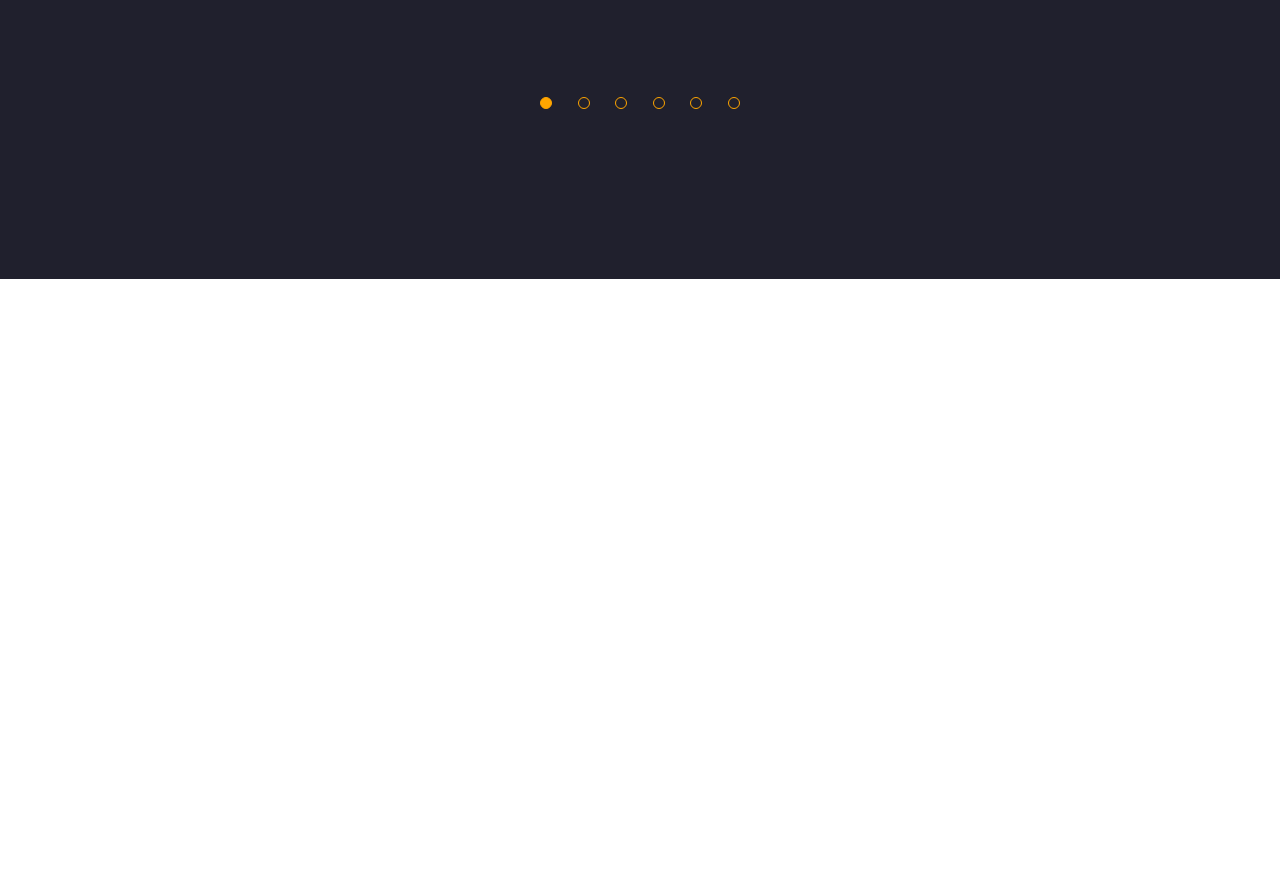
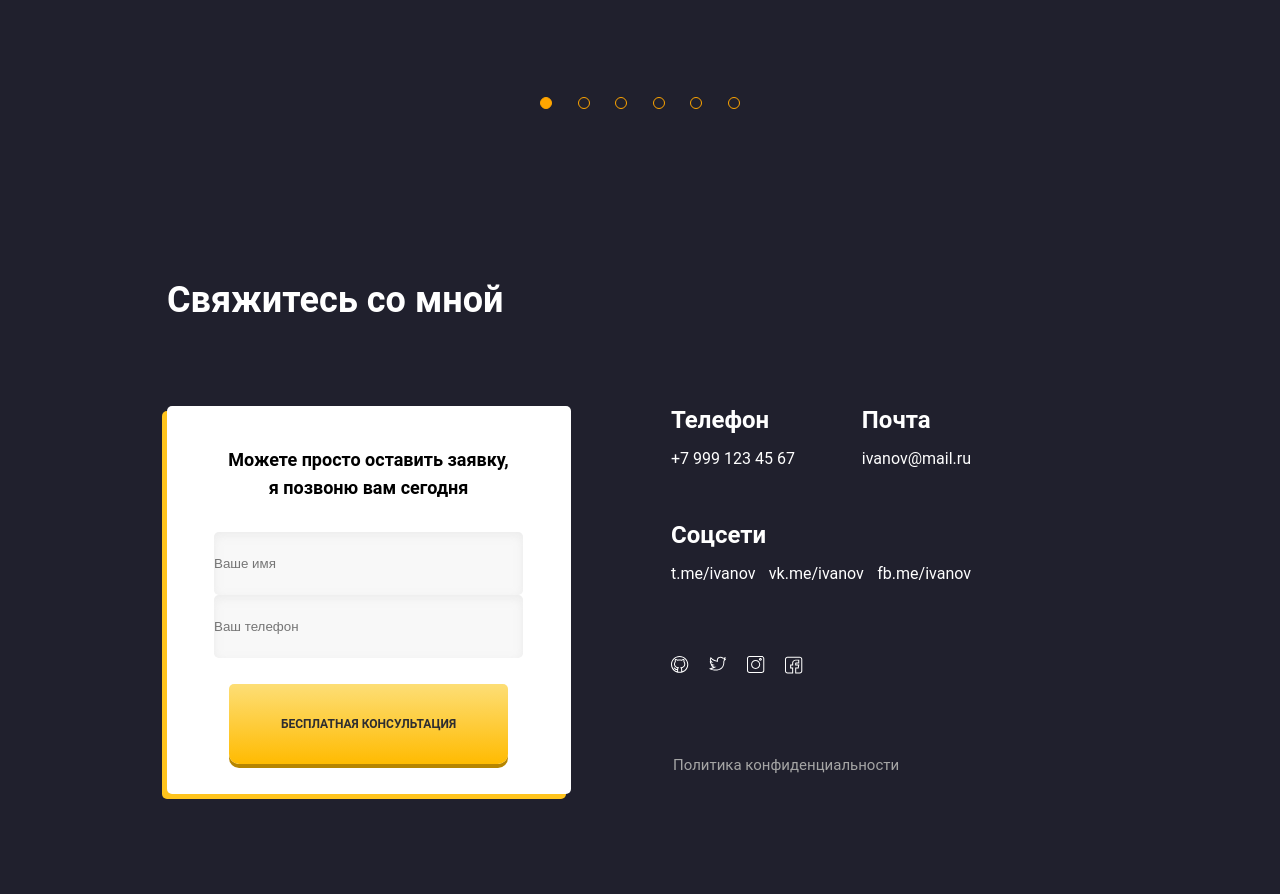
Before and after one commit to BelovPlay/portfolio-web-devloper, a plain HTML site: page index.html in a window 1280 px wide. Shown: the part 1865-2759 px from the top of the page. Before the commit the page ends 2144 px from the top, so only its background shows below. Drawn offline with Linux system fonts and the light colour scheme.

Commit message:
end code section contacts

```diff
--- a/css/styles.css
+++ b/css/styles.css
@@ -83,7 +83,7 @@
     border:10px solid #fff;
 }
 /* styles for section features */
-.features__title{
+.features__title,.contacts__title{
     font-family: 'Roboto';
     font-style: normal;
     font-weight: 700;
@@ -202,3 +202,121 @@
     background-color:orange;
 }
 /* styles for section contacts */
+.contacts__content{
+    display:flex;
+    padding-bottom: 100px;
+}
+.contacts-form{
+    background:#fff;
+    display:flex;
+    flex-direction:column;
+    box-sizing: border-box;
+    padding-top: 40px;
+    padding-bottom:30px;
+    padding-left: 47px;
+    padding-right: 48px;
+    box-shadow: -5px 5px 0px #FFC41D;
+    border-radius: 5px;
+    margin-right:100px;
+}
+.contacts-form__title{
+    font-family: 'Roboto';
+    font-style: normal;
+    font-weight: 700;
+    font-size: 18px;
+    line-height: 28px;
+    text-align: center;
+    color: #000000;
+    margin-bottom: 30px;
+}
+.contacts-form__input{
+    background: #F8F8F8;
+    box-shadow: inset 0px 3px 10px rgba(199, 199, 199, 0.25);
+    border-radius: 5px;
+    width: 309px;
+    height: 63px;
+    outline:none;
+    border:none;
+    margin:auto;
+}
+.footer__btn-consult{
+    font-family: 'Roboto';
+    font-style: normal;
+    font-weight: 700;
+    font-size: 12px;
+    line-height: 28px;
+    display: flex;
+    align-items: center;
+    text-align: center;
+    text-transform: uppercase;
+    color: #2E2E30;
+    margin:auto;
+    background: linear-gradient(180deg, #FDDE76 0%, #FFBB01 100%);
+    box-shadow: 0px 4px 0px #B68500;
+    border-radius: 5px 5px 10px 10px;
+    box-sizing:border-box;
+    border:none;
+    padding:26px 52px;
+    margin-top: 26px;
+    cursor: pointer;
+}
+.contacts__list-items{
+    list-style-type:none;
+}
+.contacts__item-title{
+    font-family: 'Roboto';
+    font-style: normal;
+    font-weight: 700;
+    font-size: 24px;
+    line-height: 28px;
+    color: #FFFFFF;
+}
+.contacts__list-items{
+    display:flex;
+    justify-content:space-between;
+    margin-bottom:53px;
+    width:300px;
+}
+.contacts__item-title{
+    font-family: 'Roboto';
+    font-style: normal;
+    font-weight: 700;
+    font-size: 24px;
+    line-height: 28px;
+    color: #FFFFFF;
+    margin-bottom: 15px;
+}
+.contacts__link{
+    font-family: 'Roboto';
+    font-style: normal;
+    font-weight: 400;
+    font-size: 16px;
+    line-height: 19px;
+    color: #FFFFFF;
+    text-decoration: none;
+}
+.contacts__soc-links{
+    font-family: 'Roboto';
+    font-style: normal;
+    font-weight: 700;
+    font-size: 24px;
+    line-height: 28px;
+    color: #FFFFFF;
+    margin-bottom: 15px;
+}
+.footer-soc-links{
+    margin-left:-300px;
+    margin-top:250px;
+}
+.link-privacy-policy{
+    font-family: 'Roboto';
+    font-style: normal;
+    font-weight: 400;
+    font-size: 15px;
+    line-height: 18px;
+    text-decoration-line: underline;
+    color: #A5A5A5;
+    margin-left: -150px;
+    margin-top:350px;
+    text-decoration: none;
+}
--- a/index.html
+++ b/index.html
@@ -111,7 +111,50 @@
                 </div>
             </section>
             <section class="contacts">
-
+                <div class="contacts__title">Свяжитесь со мной</div>
+                <div class="contacts__content">
+                    <div class="contacts__form">
+                        <form action="" class="contacts-form">
+                            <h2 class="contacts-form__title">Можете просто оставить заявку,<br> я позвоню вам сегодня</h2>
+                            <input type="text" placeholder="Ваше имя" class="contacts-form__input">
+                            <input type="text" placeholder="Ваш телефон" class="contacts-form__input">
+                            <button class="footer__btn-consult">Бесплатная консультация</button>
+                        </form>
+                    </div>
+                    <div class="contacts__contacts-info">
+                        <ul class="contacts__list-items">
+                            <li class="contacts__item">
+                                <h3 class="contacts__item-title">Телефон</h3>
+                                <a href="" class="contacts__link">+7 999 123 45 67</a>
+                            </li>
+                            <li class="contacts__item">
+                                <h3 class="contacts__item-title">Почта</h3>
+                                <a href="" class="contacts__link">ivanov@mail.ru</a>
+                            </li>
+                        </ul>
+                        <h3 class="contacts__soc-links">Соцсети</h3>
+                        <ul class="contacts__list-items">
+                            <li class="contacts__item">
+                                <a href="" class="contacts__link">t.me/ivanov</a>
+                            </li>
+                            <li class="contacts__item">
+                                <a href="" class="contacts__link">vk.me/ivanov</a>
+                            </li>
+                            <li class="contacts__item">
+                                <a href="" class="contacts__link">fb.me/ivanov</a>
+                            </li>
+                        </ul>
+                    </div>
+                    <div class="soc-links footer-soc-links">
+                        <ul class="soc-links__list-items">
+                            <li class="soc-links__item"><a href="" class="soc-links__link"><img src="./img/github-icon.svg" alt="" class="soc-links__image-soc"></a></li>
+                            <li class="soc-links__item"><a href="" class="soc-links__link"><img src="./img/twit-icon.svg" alt="" class="soc-links__image-soc"></a></li>
+                            <li class="soc-links__item"><a href="" class="soc-links__link"><img src="./img/insta-icon.svg" alt="" class="soc-links__image-soc"></a></li>
+                            <li class="soc-links__item"><a href="" class="soc-links__link"><img src="./img/fb-icon.svg" alt="" class="soc-links__image-soc"></a></li>
+                        </ul>
+                    </div>
+                    <a href="" class="link-privacy-policy">Политика конфиденциальности</a>
+                </div>
             </section>
         </div>
     </div>
```
